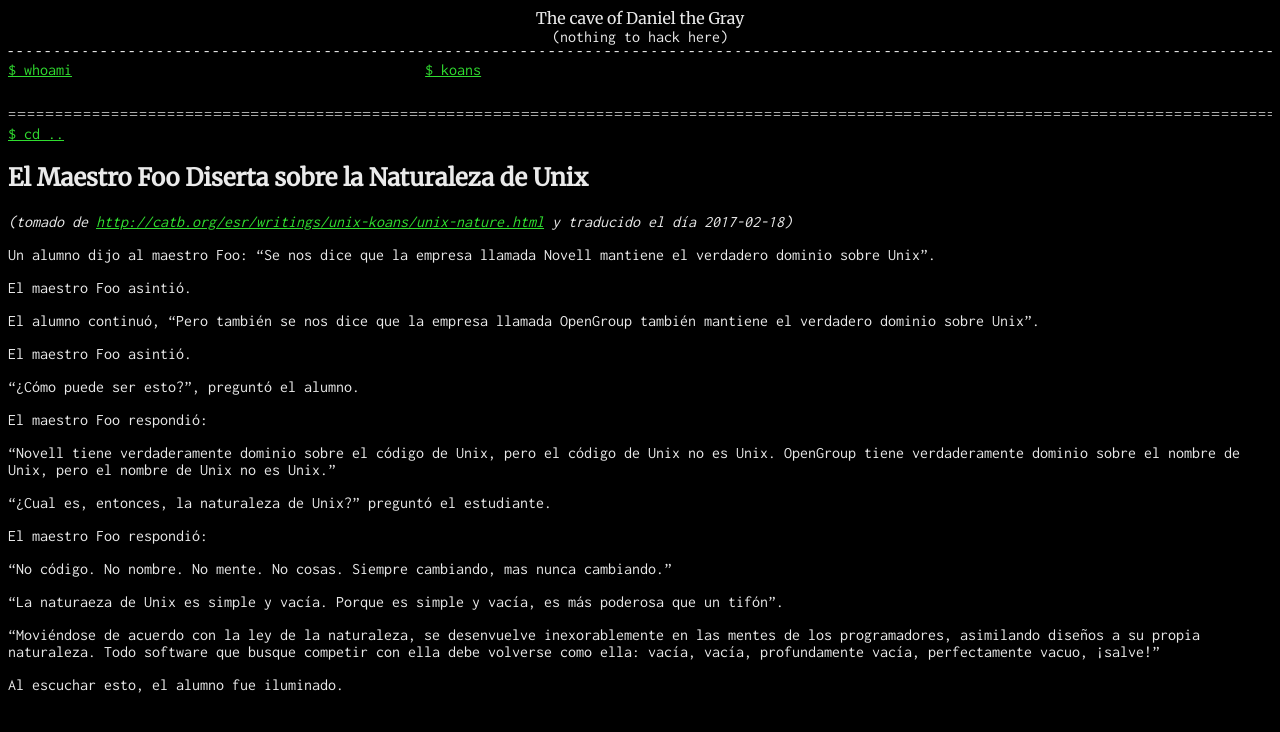
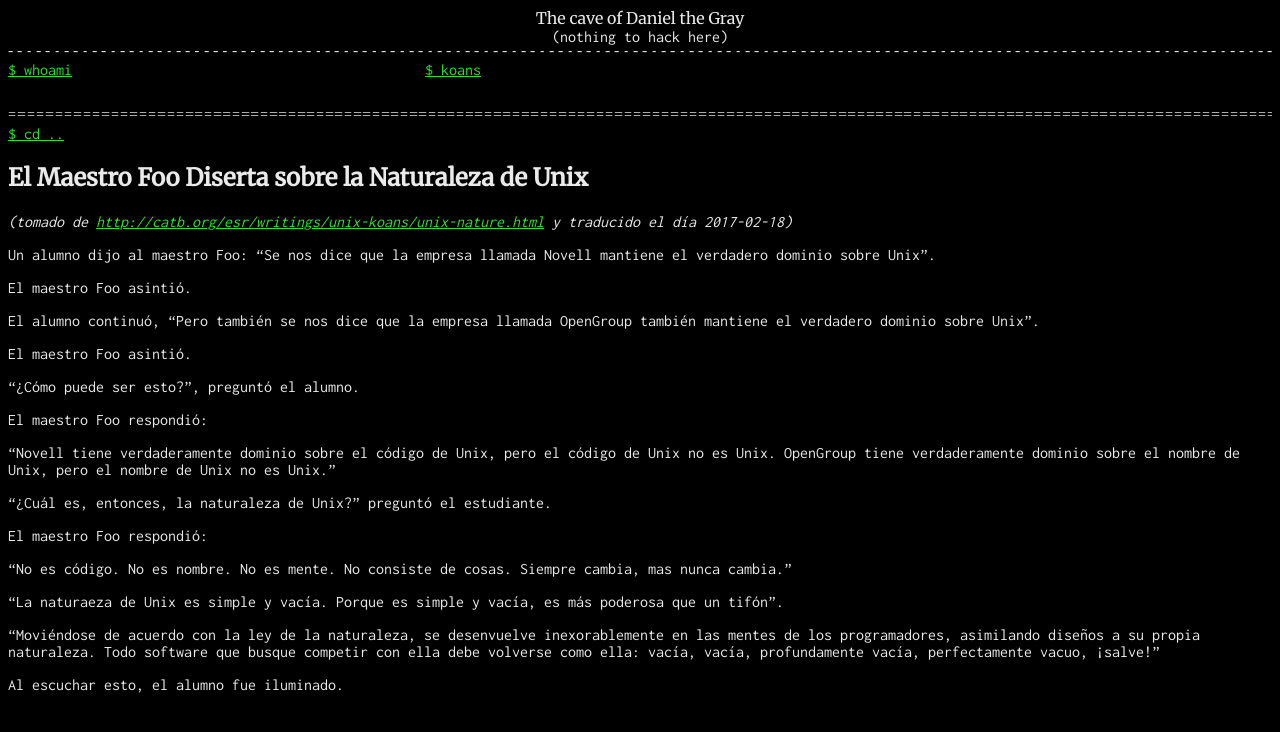
Before and after one commit to danielthegray/thedanielgray.github.io, a Jekyll site: the page built from koans/unix-nature.md, in a window 1280 px wide. Shown: the top 732 px of the page. Built offline with Jekyll 4.4.1, drawn with Linux system fonts in a browser that asks for light colours; our own code applies the rules of GitHub Pages for plain Markdown files.

Commit message:
Fix typo and change wording in unix-nature koan

```diff
--- a/koans/unix-nature.md
+++ b/koans/unix-nature.md
@@ -22,11 +22,12 @@
 Unix no es Unix. OpenGroup tiene verdaderamente dominio sobre el nombre de Unix,
 pero el nombre de Unix no es Unix."
 
-"¿Cual es, entonces, la naturaleza de Unix?" preguntó el estudiante.
+"¿Cuál es, entonces, la naturaleza de Unix?" preguntó el estudiante.
 
 El maestro Foo respondió:
 
-"No código. No nombre. No mente. No cosas. Siempre cambiando, mas nunca cambiando."
+"No es código. No es nombre. No es mente. No consiste de cosas.
+Siempre cambia, mas nunca cambia."
 
 "La naturaeza de Unix es simple y vacía. Porque es simple y vacía, es más
 poderosa que un tifón".
```
